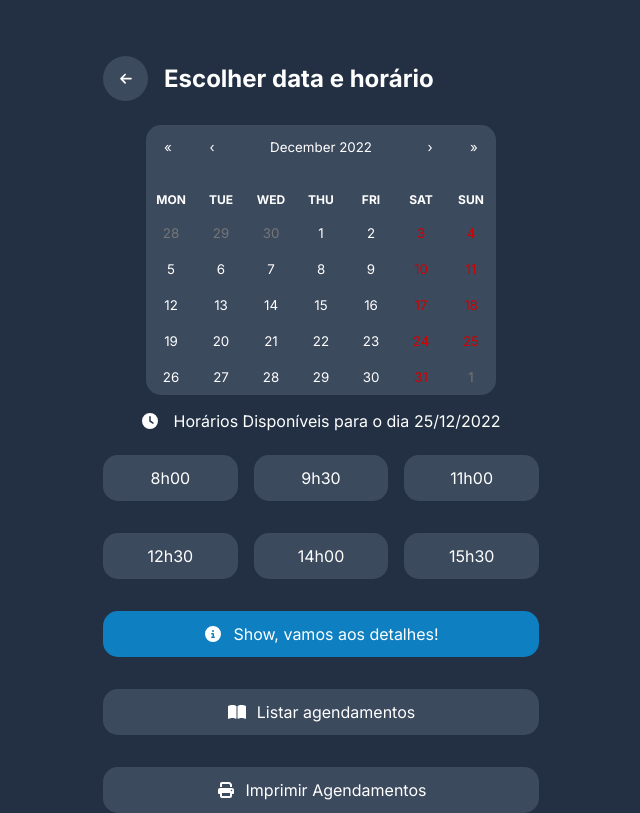
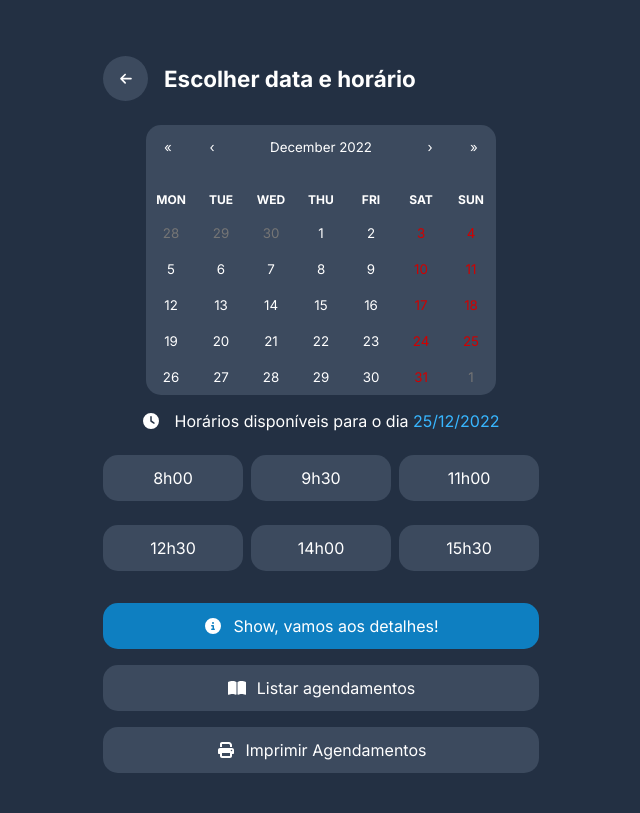
Before and after one commit to jogamais-ufcg/frontend, a Next.js app: page /quadras/data-hora in a window 1280 px wide. Shown: the top 813 px of the page, without its empty margins (319-959 px from the left). Built offline with nearby package versions, Linux system fonts and the light colour scheme.

Commit message:
fix: buttons gaps

```diff
--- a/components/BackHeader/styles.module.css
+++ b/components/BackHeader/styles.module.css
@@ -26,7 +26,7 @@
 }
 
 .container h1 {
-  font-size: 1.5rem;
+  font-size: 1.4rem;
 }
 
 .container h3 {
--- a/pages/quadras/data-hora/index.tsx
+++ b/pages/quadras/data-hora/index.tsx
@@ -2,7 +2,7 @@ import {
   faInfoCircle,
   faClock,
   faBookOpen,
-  faPrint
+  faPrint,
 } from '@fortawesome/free-solid-svg-icons';
 import styles from './styles.module.css';
 import { useRouter } from 'next/router';
@@ -12,8 +12,6 @@ import BackHeader from '../../../components/BackHeader';
 import { Calendar } from 'react-calendar';
 import { FontAwesomeIcon } from '@fortawesome/react-fontawesome';
 
-
-
 export default function DateHour() {
   const router = useRouter();
 
@@ -21,63 +19,22 @@ export default function DateHour() {
     <PageContainer headTitle="Data e Hora">
       <BackHeader title="Escolher data e horário"></BackHeader>
 
-
       <Calendar></Calendar>
 
       <div className={styles.textArea}>
-      <div className={styles.textR}><FontAwesomeIcon icon={faClock} color="38B6FF"/></div>
-      <p> Horários Disponíveis para o dia </p>
-      <div className={styles.textL}><p color="38B6FF"> 25/12/2022</p></div>
+        <div className={styles.textR}>
+          <FontAwesomeIcon icon={faClock} color="38B6FF" />
+        </div>
+        <p>
+          Horários disponíveis para o dia{' '}
+          <span className={styles.dateValue}>25/12/2022</span>
+        </p>
       </div>
 
-      <div className={styles.buttonContainer}>
-          <div className={styles.buttonR}>
-            <Button
-            type="button"
-            label="8h00"
-            color="secondary"
-            />
-          </div>
-
-          <Button
-          type="button"
-          label="9h30"
-          color="secondary"
-          />
-
-          <div className={styles.buttonL}>
-            <Button
-            type="button"
-            label="11h00"
-            color="secondary"
-            />
-          </div>
-
-      </div>
-
-        <div className={styles.buttonContainer}>
-          <div className={styles.buttonR}>
-            <Button
-            type="button"
-            label="12h30"
-            color="secondary"
-            />
-          </div>
-
-          <Button
-          type="button"
-          label="14h00"
-          color="secondary"
-          />
-
-          <div className={styles.buttonL}>
-            <Button
-            type="button"
-            label="15h30"
-            color="secondary"
-            />
-          </div>
-
+      <div className={styles.buttonGrid}>
+        {['8h00', '9h30', '11h00', '12h30', '14h00', '15h30'].map((time) => (
+          <Button key={time} type="button" label={time} color="secondary" />
+        ))}
       </div>
 
       <div className={styles.buttonContainer}>
@@ -88,9 +45,7 @@ export default function DateHour() {
           label="Show, vamos aos detalhes!"
           color="primary"
         />
-      </div>
 
-      <div className={styles.buttonContainer}>
         <Button
           icon={faBookOpen}
           onClick={() => router.push('/quadras/detalhes')} //ajustar rota!
@@ -98,9 +53,7 @@ export default function DateHour() {
           label="Listar agendamentos"
           color="secondary"
         />
-      </div>
 
-      <div className={styles.buttonContainer}>
         <Button
           icon={faPrint}
           onClick={() => router.push('/quadras/detalhes')} //ajustar rota!
@@ -109,8 +62,6 @@ export default function DateHour() {
           color="secondary"
         />
       </div>
-
-
     </PageContainer>
   );
 }
--- a/pages/quadras/data-hora/styles.module.css
+++ b/pages/quadras/data-hora/styles.module.css
@@ -46,31 +46,33 @@
 
 .buttonContainer {
   display: flex;
-  flex-direction: row;
+  flex-direction: column;
   align-items: center;
   justify-content: center;
   width: 100%;
   margin-top: 1rem;
 }
 
-.buttonR{
-  margin-right: 1rem;
+.buttonGrid {
+  display: grid;
+  grid-template-columns: 1fr 1fr 1fr;
+  grid-gap: 8px;
   width: 100%;
+  margin-top: 1rem;
 }
 
-.buttonL{
-  margin-left: 1rem;
-  width: 100%;
-}
-
-.textArea{
+.textArea {
   display: flex;
   margin-top: 1rem;
 }
 
-.textR{
+.textR {
   margin-right: 1rem;
 }
-.textL{
+.textL {
   margin-left: 0.3rem;
 }
+
+.dateValue {
+  color: var(--blue-lighter);
+}
```
